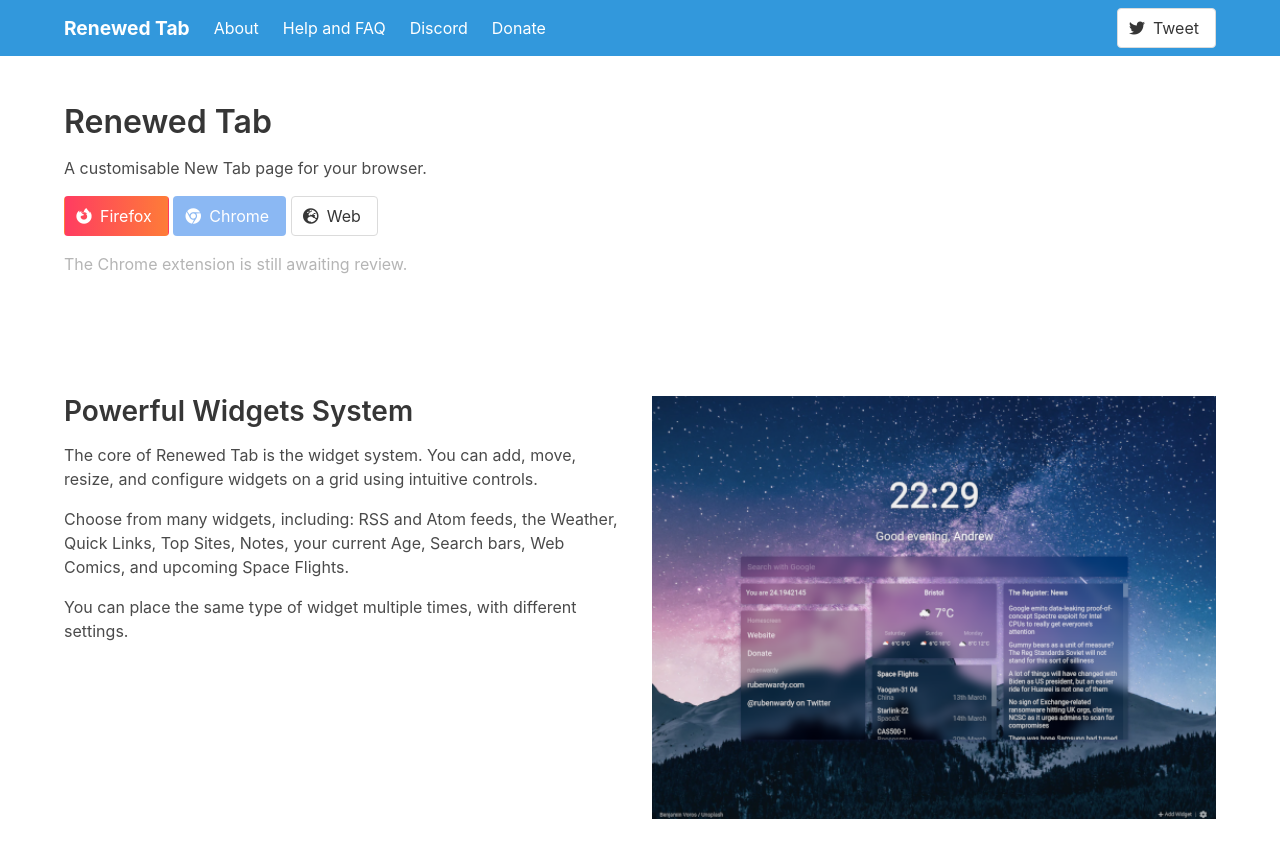
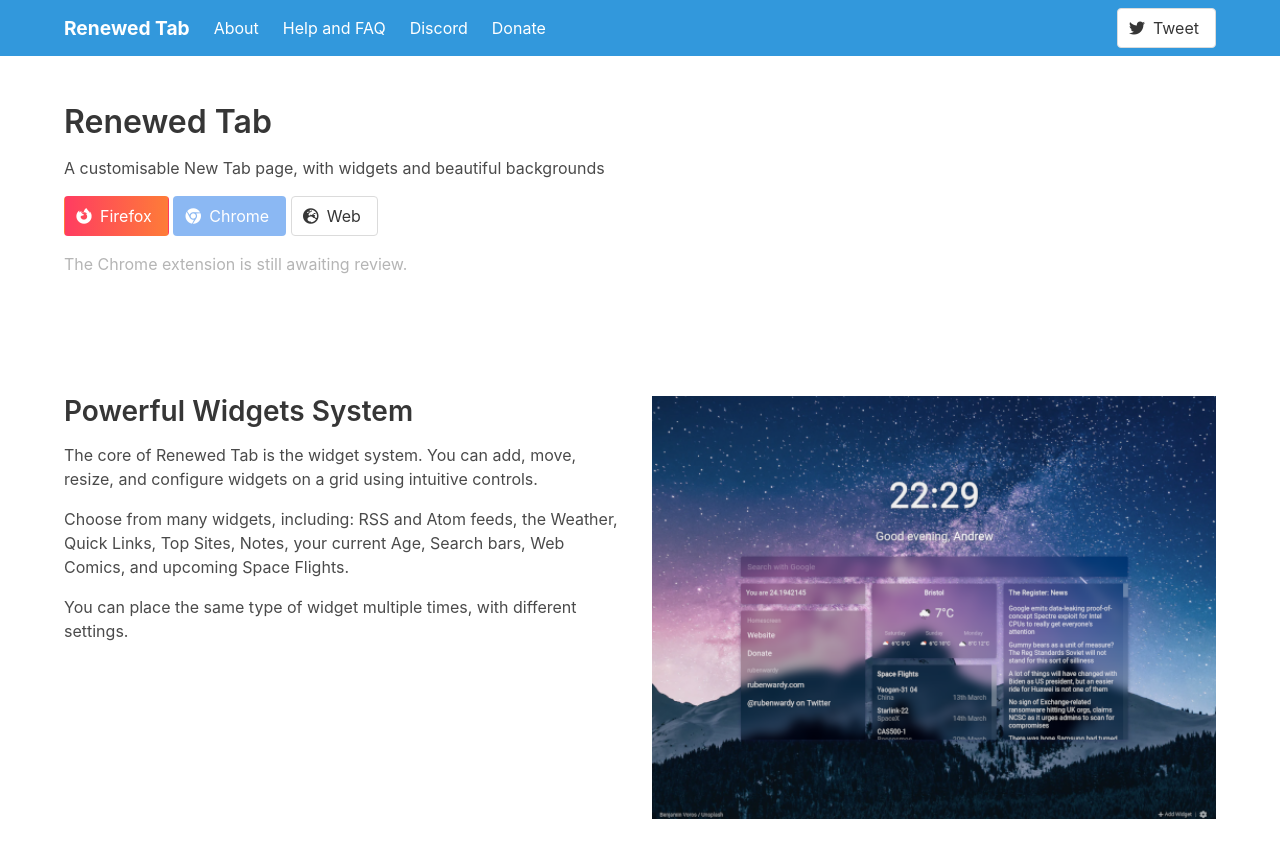
Before and after one commit to rubenwardy/renewedtab_website, a Jekyll site: the page built from index.html, in a window 1280 px wide and 900 px high. Shown: the top 858 px of the window. Built offline with Jekyll 4.4.1, drawn with Linux system fonts in a browser that asks for light colours.

Commit message:
Update description

```diff
--- a/_config.yml
+++ b/_config.yml
@@ -1,5 +1,5 @@
 url: https://renewedtab.rubenwardy.com
-description: A customisable New Tab page for your browser.
+description: A customisable New Tab page, with widgets and beautiful backgrounds
 permalink: pretty
 sass:
   style: compressed
--- a/_layouts/default.html
+++ b/_layouts/default.html
@@ -86,7 +86,7 @@
 				</div>
 
 				{%- capture twitter_url -%}
-					https://twitter.com/intent/tweet?text=Renewed+Tab:+{{ site.description | uri_escape }}&amp;hashtags=renewedtab,firefox,chrome&amp;url=https://renewedtab.rubenwardy.com/
+					https://twitter.com/intent/tweet?text={{ "Renewed Tab: " | append: site.description | uri_escape }}&amp;hashtags=renewedtab,firefox,chrome&amp;url=https://renewedtab.rubenwardy.com/
 				{%- endcapture -%}
 				<div class="navbar-end">
 					<div class="navbar-item">
--- a/index.html
+++ b/index.html
@@ -17,7 +17,7 @@
 			</span>
 			<span>Firefox</span>
 		</a>
-		<a class="button is-chrome" disabled href="">
+		<a class="button is-chrome" disabled>
 			<span class="icon">
 				<i class="fab fa-chrome"></i>
 			</span>
@@ -110,7 +110,7 @@
 			</span>
 			<span>Firefox</span>
 		</a>
-		<a class="button is-chrome is-large" disabled href="">
+		<a class="button is-chrome is-large" disabled>
 			<span class="icon">
 				<i class="fab fa-chrome"></i>
 			</span>
```
